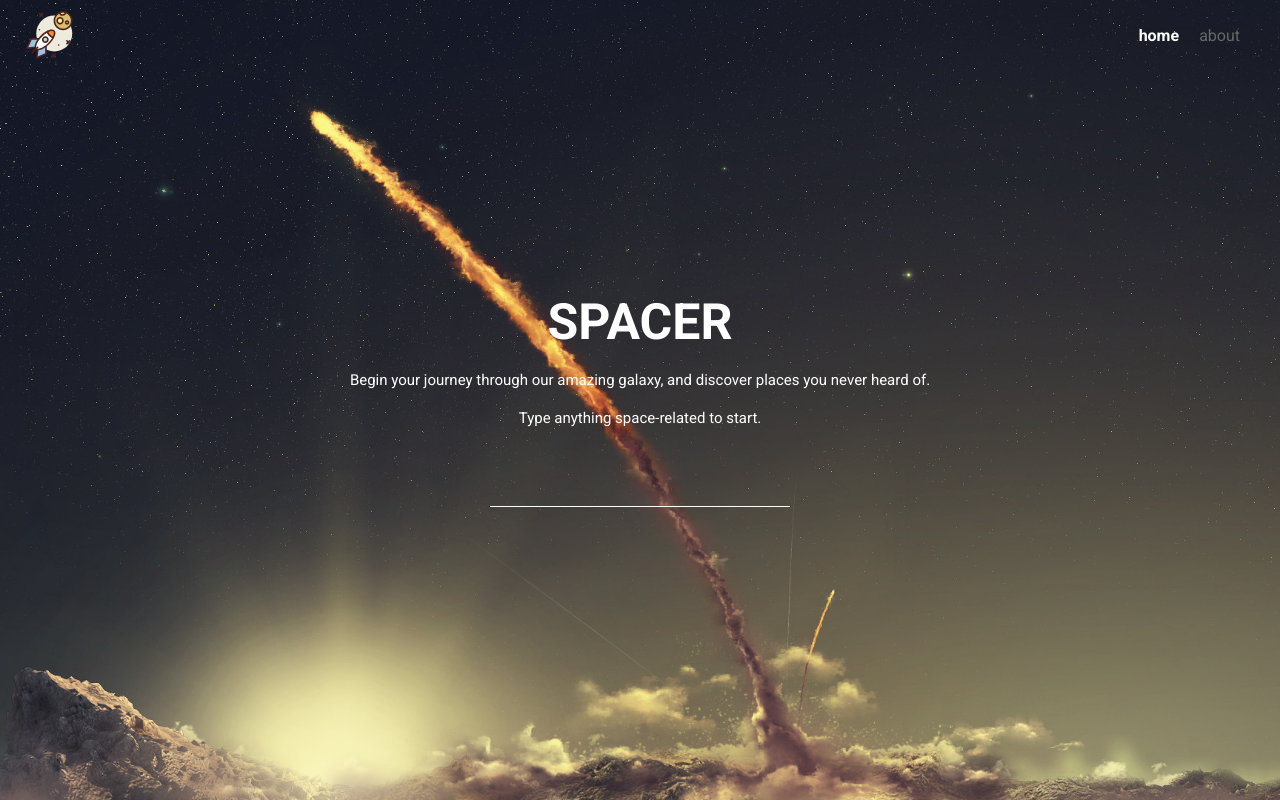
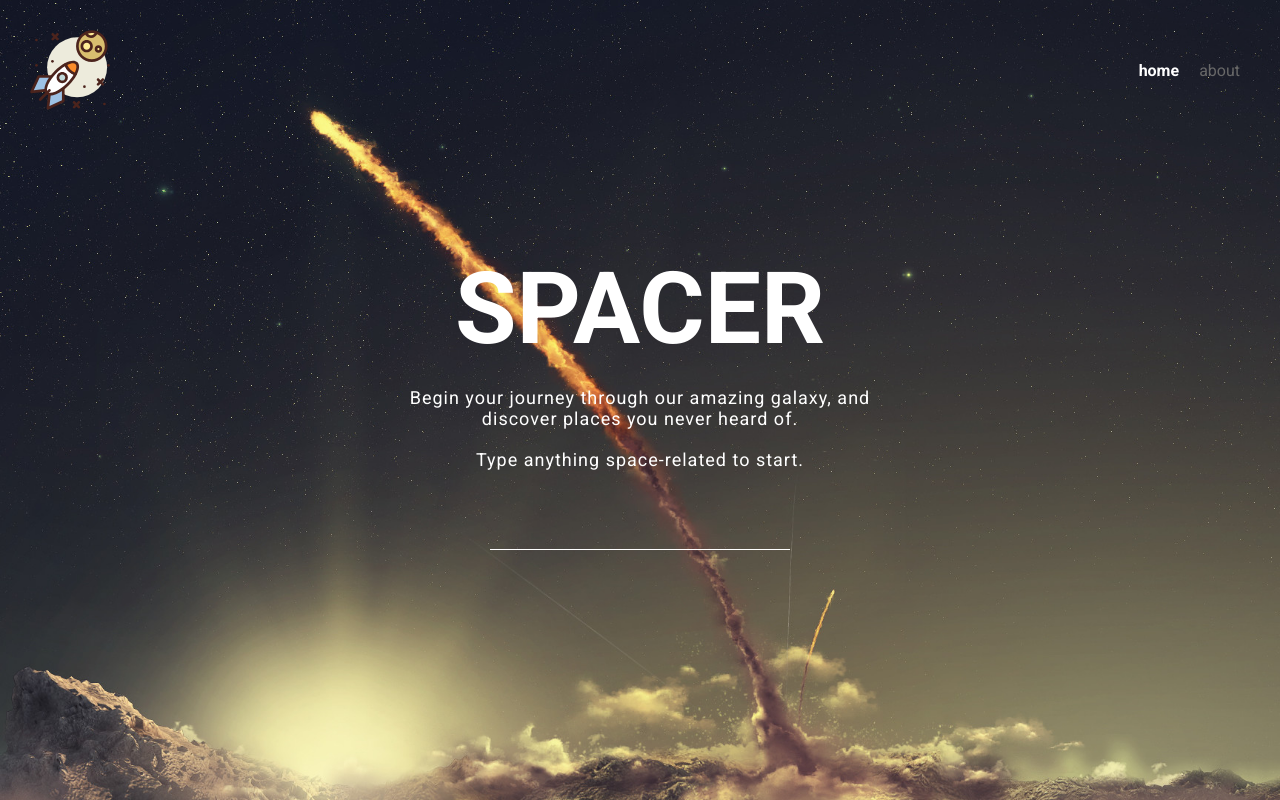
Before and after one commit to szarejko/react-spacer, a React (Create React App) app: page / in a window 1280 px wide. Built offline with nearby package versions, Linux system fonts and the light colour scheme; the HTML template or start-up script is replaced by a standard one.

Commit message:
add mediaqueries

```diff
--- a/src/App.js
+++ b/src/App.js
@@ -8,6 +8,8 @@ const GlobalStyles = createGlobalStyle`
 * {
     margin: 0;
     padding: 0;
+    -webkit-font-smoothing: antialiased;
+    -moz-osx-font-smoothing: grayscale;
 }
 
 *,
--- a/src/components/HeroClaim.js
+++ b/src/components/HeroClaim.js
@@ -14,12 +14,26 @@ const Claim = styled.h1`
   font-size: 50px;
   font-weight: bold;
   color: ${primaryColor};
+
+  @media (min-width: 768px) {
+    font-size: 80px;
+  }
+
+  @media (min-width: 1024px) {
+    font-size: 100px;
+  }
 `;
 
 const SubClaim = styled.p`
   margin-top: 2rem;
   font-size: 15px;
   color: ${primaryColor};
+
+  @media (min-width: 768px) {
+    width: 50rem;
+    font-size: 18px;
+    letter-spacing: 1px;
+  }
 `;
 
 const HeroClaim = () => {
--- a/src/components/Logo.js
+++ b/src/components/Logo.js
@@ -9,6 +9,10 @@ const ImageWrapper = styled.figure`
     display: block;
     max-width: 6rem;
     height: auto;
+
+    @media (min-width: 768px) {
+      max-width: 10rem;
+    }
   }
 `;
 
--- a/src/components/Navigation.js
+++ b/src/components/Navigation.js
@@ -14,6 +14,10 @@ const Nav = styled.nav`
   left: 0;
   width: 100%;
   padding: .5rem 2rem;
+
+  @media (min-width: 768px) {
+    padding: 2rem;
+  }
 `;
 
 const NavList = styled.ul`
--- a/src/components/SearchInput.js
+++ b/src/components/SearchInput.js
@@ -2,36 +2,29 @@ import React from 'react'
 import styled from 'styled-components'
 import * as color from 'variables'
 
-const SearchWrapper = styled.div`
-  margin-top: 5rem;
-  width: 30rem;
+const Input = styled.input`
   display: flex;
   flex-direction: column;
-
-  input {
+  width: 30rem;
   height: 3rem;
+  margin-top: 5rem;
   border: 0;
   font-size: 18px;
   border-bottom: 1px solid ${color.primaryColor};
   background: none;
   color: ${color.primaryColor};
   text-align: center;
-    transition: box-shadow .5s;
+  transition: box-shadow 0.5s;
 
   &:focus {
     caret-color: ${color.primaryColor};
     outline: none;
-      box-shadow: 0 15px 12px -12px rgba(255, 255, 255, .8);
-    }
+    box-shadow: 0 15px 12px -12px ${color.whiteTransparent};
   }
 `
 
 const SearchInput = ({ change, value }) => {
-  return (
-    <SearchWrapper>
-      <input type='text' value={value} onChange={change} />
-    </SearchWrapper>
-  )
+  return <Input type='text' value={value} onChange={change} />
 }
 
 export default SearchInput
--- a/src/variables.js
+++ b/src/variables.js
@@ -1,3 +1,6 @@
 export const primaryColor = 'rgb(255, 255, 255)';
 export const secondaryColor = 'rgb(104,104,104)';
+
 export const black = 'rgb(0, 0, 0)';
+
+export const whiteTransparent = 'rgba(255, 255, 255, .8)';
```
Lines whose indentation alone changed are shown as unchanged.
